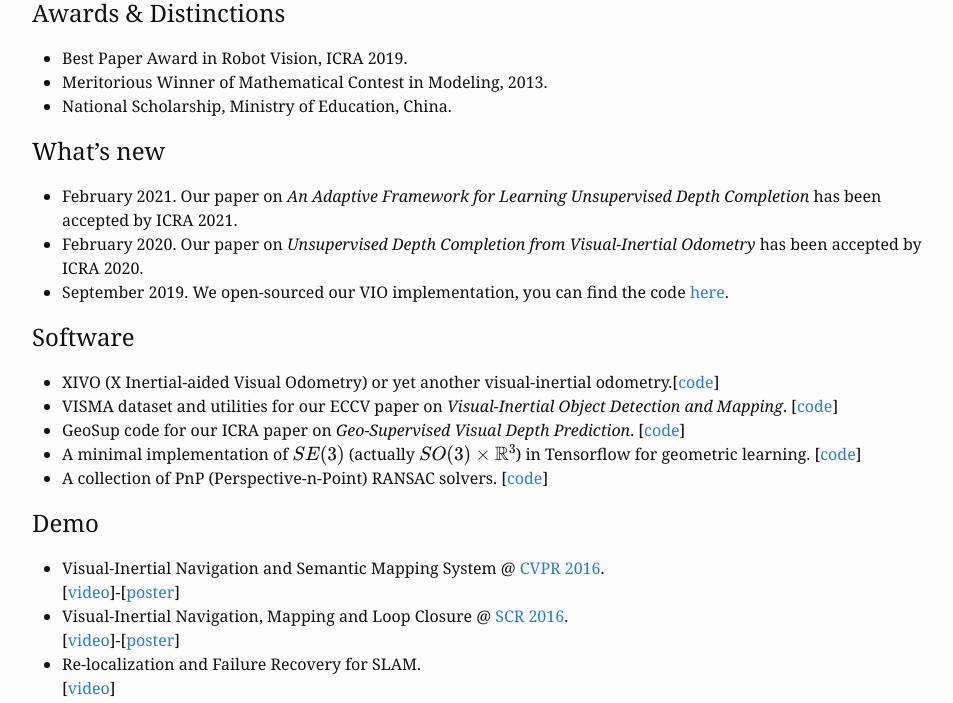
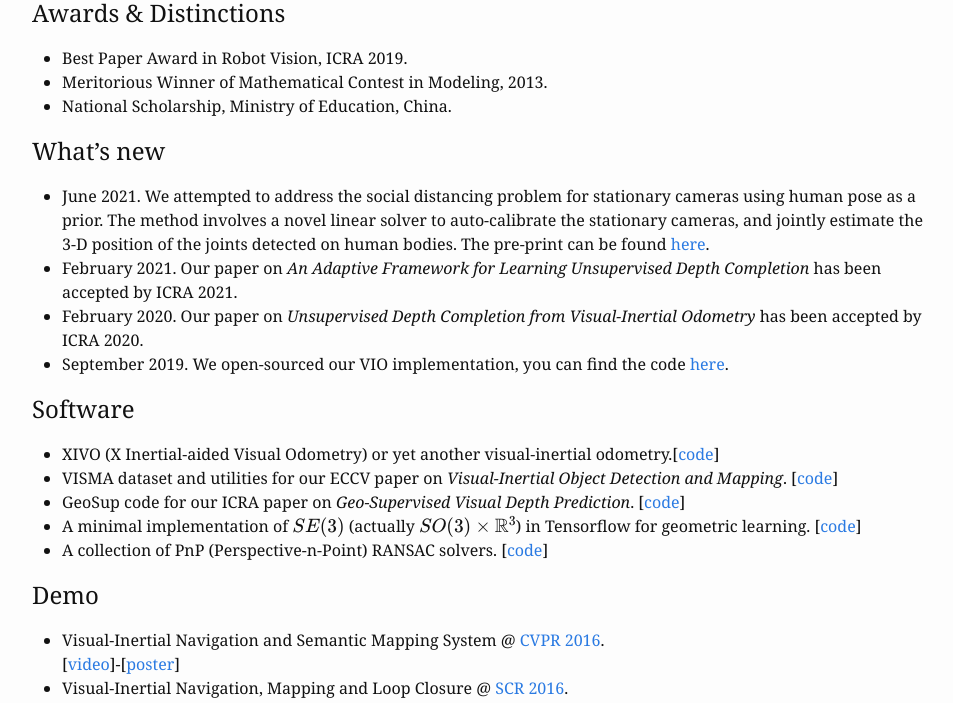
Before and after one commit to feixh/feixh.github.com, a Jekyll site: the page built from index.md, in a window 1280 px wide and 1400 px high, scrolled down 1079 px. Shown: the part 75-778 px from the top of the window, without its empty margins (158-1111 px from the left). Built offline with Jekyll 4.4.1, drawn with Linux system fonts in a browser that asks for light colours; formulas are drawn with MathJax 3; some of the changed text lies outside the part shown.

Commit message:
add physical distance paper

```diff
--- a/index.md
+++ b/index.md
@@ -47,7 +47,7 @@ XIVO running on TUM-VI dataset. -->
 - National Scholarship, Ministry of Education, China.
 
 ## What's new
-
+- June 2021. We attempted to address the social distancing problem for stationary cameras using human pose as a prior. The method involves a novel linear solver to auto-calibrate the stationary cameras, and jointly estimate the 3-D position of the joints detected on human bodies. The pre-print can be found [here][physical_distance_arxiv].
 - February 2021. Our paper on *An Adaptive Framework for Learning Unsupervised Depth Completion* has been accepted by ICRA 2021.
 - February 2020. Our paper on *Unsupervised Depth Completion from Visual-Inertial Odometry* has been accepted by ICRA 2020.
 - September 2019. We open-sourced our VIO implementation, you can find the code [here][xivo_code].
@@ -91,6 +91,10 @@ XIVO running on TUM-VI dataset. -->
 
 ## Publication
 
+- Single View Physical Distance Estimation using Human Pose\\
+    Xiaohan Fei, Henry Wang, Xiangyu Zeng, Lin Lee Cheong, Meng Wang, Joseph Tighe\\
+    \[[pre-print][physical_distance_arxiv]\]
+
 - An Adaptive Framework for Learning Unsupervised Depth Completion\\
     Alex Wong, Xiaohan Fei, Byung-Woo Hong, and Stefano Soatto\\
     In *International Conference on Robotics and Automation*, 2021\\
```
Also changed, not shown: other parts of index.md (+3 -0 lines).
